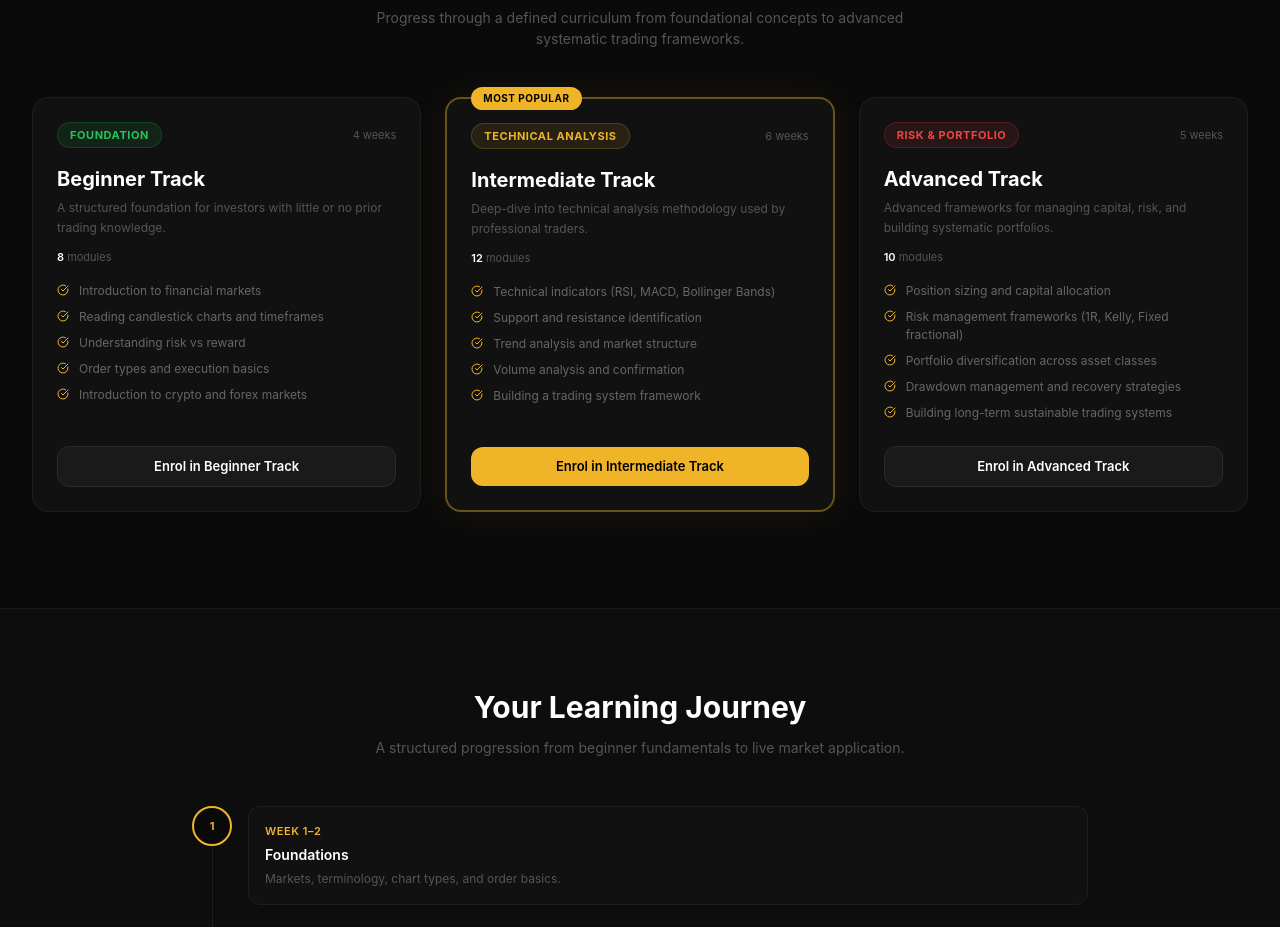
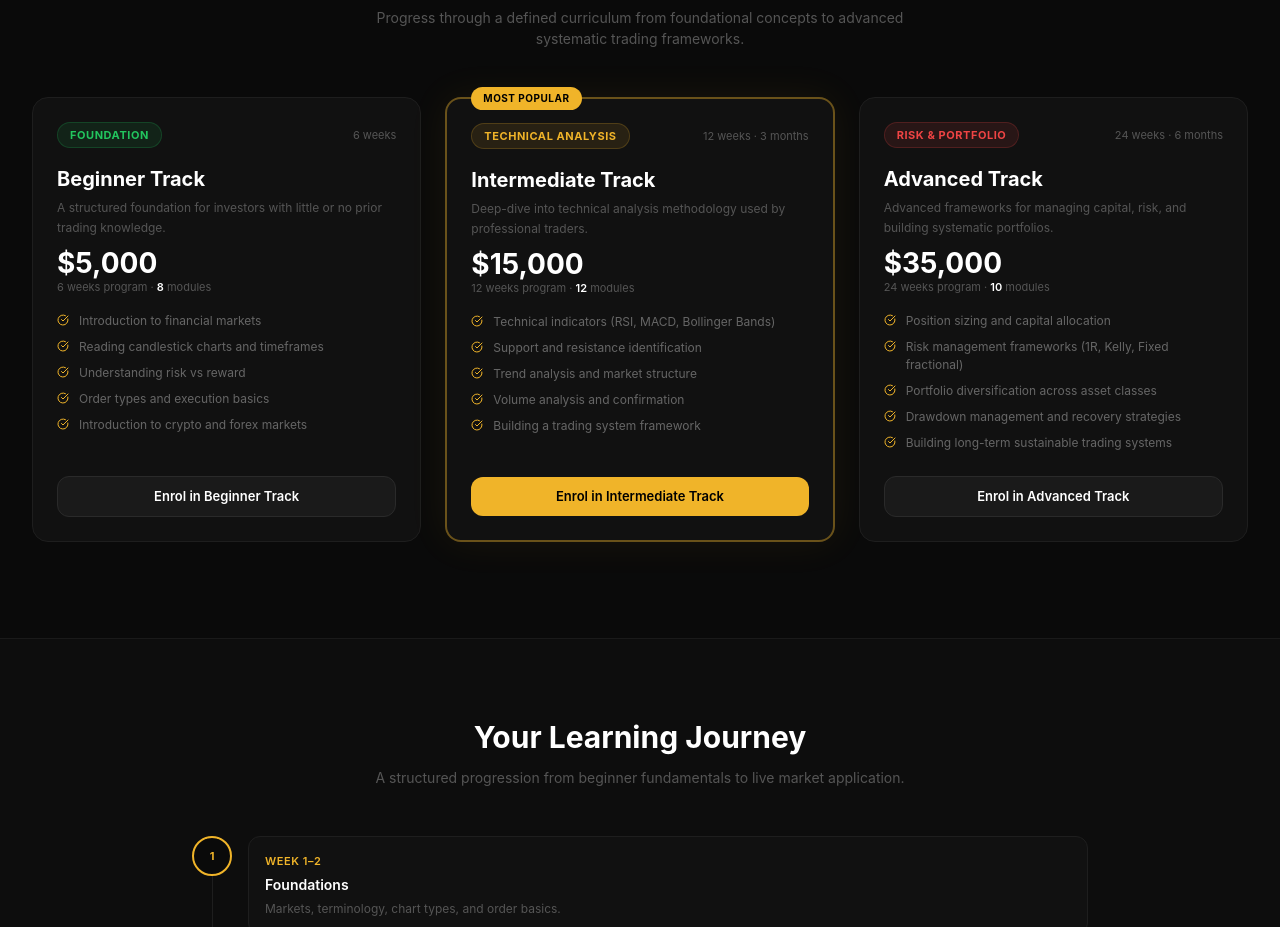
Before and after one commit to arnold070/stoxoptionhub, a Next.js app in the folder Documents/GitHub/tradehub/: page /mentorship in a window 1280 px wide. Shown: the part 940-1867 px from the top of the page. Built offline with nearby package versions, Linux system fonts and the light colour scheme.

Commit message:
feat: display pricing and duration on mentorship track cards
Beginner $5,000 / 6 weeks, Intermediate $15,000 / 12 weeks (3 months),
Advanced $35,000 / 24 weeks (6 months) now shown prominently on each card.

Signed-off-by: Arnold Njoku <arnold.njoku@gmail.com>

```diff
--- a/Documents/GitHub/tradehub/src/app/(marketing)/mentorship/page.tsx
+++ b/Documents/GitHub/tradehub/src/app/(marketing)/mentorship/page.tsx
@@ -15,7 +15,8 @@ const tracks = [
     badgeColor: "text-[#22c55e]",
     badgeBg: "bg-[#22c55e]/10 border-[#22c55e]/20",
     modules: 8,
-    duration: "4 weeks",
+    duration: "6 weeks",
+    price: "$5,000",
     topics: [
       "Introduction to financial markets",
       "Reading candlestick charts and timeframes",
@@ -31,7 +32,9 @@ const tracks = [
     badgeColor: "text-[#f0b429]",
     badgeBg: "bg-[#f0b429]/10 border-[#f0b429]/20",
     modules: 12,
-    duration: "6 weeks",
+    duration: "12 weeks",
+    durationNote: "3 months",
+    price: "$15,000",
     topics: [
       "Technical indicators (RSI, MACD, Bollinger Bands)",
       "Support and resistance identification",
@@ -48,7 +51,9 @@ const tracks = [
     badgeColor: "text-[#ef4444]",
     badgeBg: "bg-[#ef4444]/10 border-[#ef4444]/20",
     modules: 10,
-    duration: "5 weeks",
+    duration: "24 weeks",
+    durationNote: "6 months",
+    price: "$35,000",
     topics: [
       "Position sizing and capital allocation",
       "Risk management frameworks (1R, Kelly, Fixed fractional)",
@@ -140,7 +145,7 @@ export default function MentorshipPage() {
             </p>
           </div>
           <div className="grid grid-cols-1 lg:grid-cols-3 gap-6">
-            {tracks.map(({ level, badge, badgeColor, badgeBg, modules, duration, topics, desc, featured }) => (
+            {tracks.map(({ level, badge, badgeColor, badgeBg, modules, duration, durationNote, price, topics, desc, featured }) => (
               <div key={level} className={`relative rounded-2xl p-6 flex flex-col transition-all ${
                 featured
                   ? "bg-[#111] border-2 border-[#f0b429]/40 shadow-[0_0_40px_rgba(240,180,41,0.07)]"
@@ -155,12 +160,15 @@ export default function MentorshipPage() {
                   <div className={`inline-flex items-center px-3 py-1 rounded-full border text-[11px] font-bold uppercase tracking-wider ${badgeColor} ${badgeBg}`}>
                     {badge}
                   </div>
-                  <div className="text-[11px] text-[#555]">{duration}</div>
+                  <div className="text-right">
+                    <div className="text-[11px] text-[#555]">{duration}{durationNote ? ` · ${durationNote}` : ""}</div>
+                  </div>
                 </div>
                 <h3 className="text-[20px] font-bold text-white mb-1">{level} Track</h3>
                 <p className="text-[12px] text-[#555] mb-3 leading-relaxed">{desc}</p>
-                <div className="text-[11px] text-[#555] mb-4">
-                  <span className="text-white font-semibold">{modules}</span> modules
+                <div className="mb-4">
+                  <div className="text-[28px] font-bold text-white leading-none">{price}</div>
+                  <div className="text-[11px] text-[#555] mt-0.5">{duration} program · <span className="text-white font-semibold">{modules}</span> modules</div>
                 </div>
                 <ul className="space-y-2 flex-1">
                   {topics.map((t) => (
```
